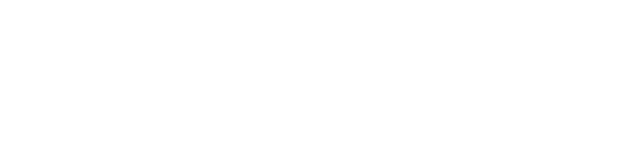
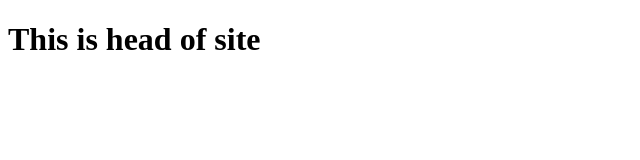
Before and after one commit to freemanatreid/github-tutorial, a plain HTML site: page index.html in a window 1280 px wide. Shown: the whole page, without its empty margins (0-640 px from the left). Drawn offline with Linux system fonts and the light colour scheme.

Commit message:
Update index.html

```diff
--- a/index.html
+++ b/index.html
@@ -7,6 +7,9 @@
     <title>Document</title>
 </head>
 <body>
+    <h1>
+        This is head of site
+    </h1>
 
 </body>
 </html>
```
